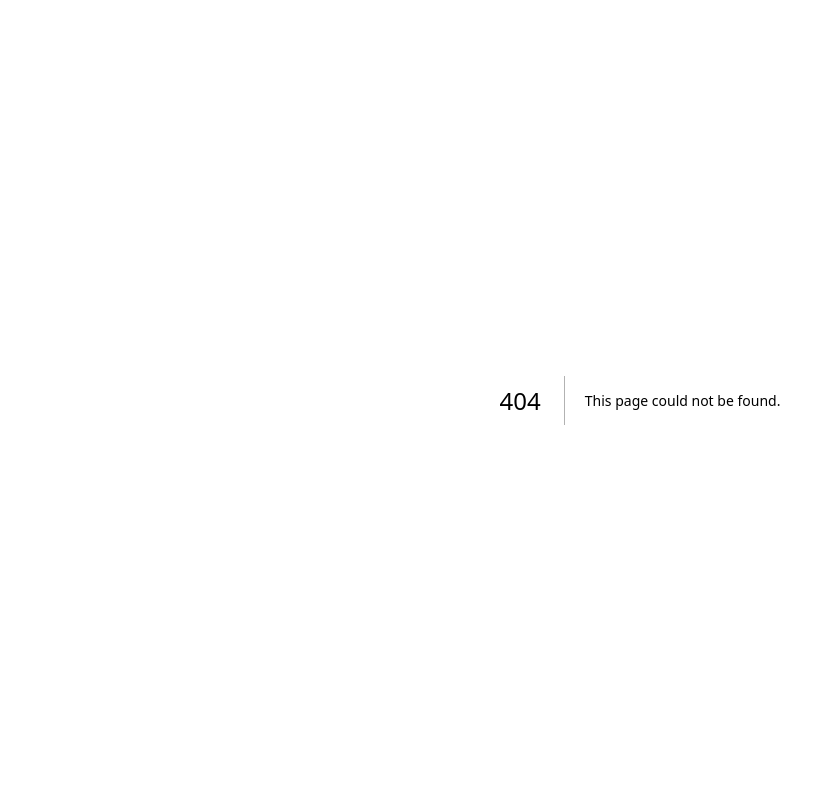
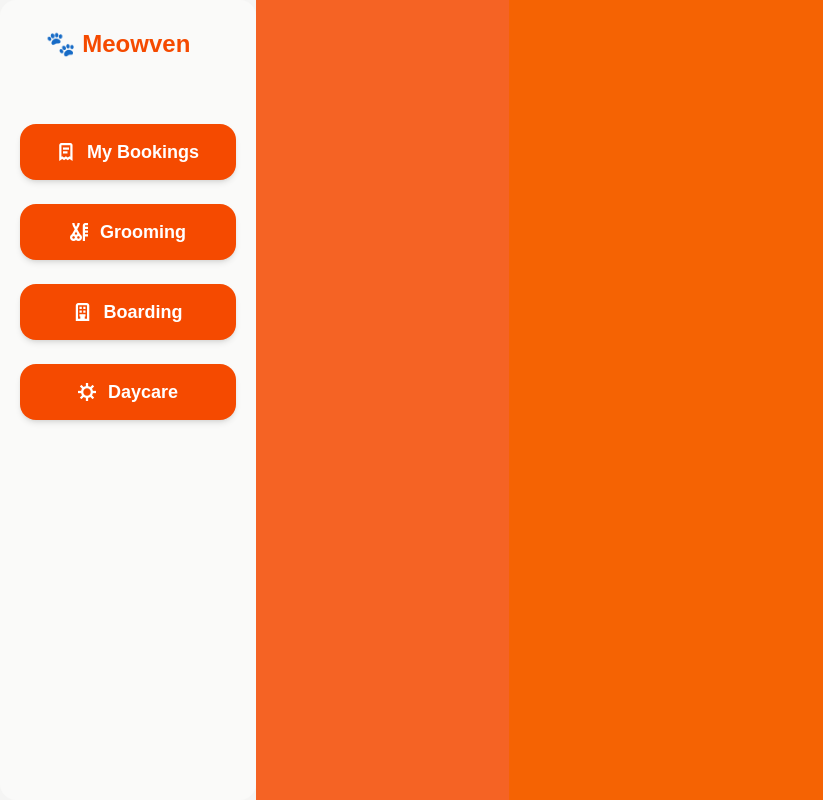
Before and after one commit to Harris-Codes/meowven-hotel, a Next.js app: page /dashboard in a window 1280 px wide. Before the commit this address had no page. Shown: the whole page, without its empty margins (0-823 px from the left). Built offline with nearby package versions, Linux system fonts and the light colour scheme.

Commit message:
created and reorganize dashboard into nested routes and shared layout

```diff
--- /dev/null
+++ b/app/(user)/dashboard/layout.tsx
@@ -0,0 +1,19 @@
+import Sidebar from "@/components/Sidebar";
+
+export default function DashboardLayout({
+  children,
+}: {
+  children: React.ReactNode;
+}) {
+  return (
+    <div className="flex min-h-screen bg-stone-100">
+      {/* 1. The Sidebar stays fixed on the left */}
+      <Sidebar />
+
+      {/* 2. The dynamic content (Grooming, Daycare, etc.) goes on the right */}
+      <main className="flex-1 overflow-y-auto">
+        {children}
+      </main>
+    </div>
+  );
+}
--- /dev/null
+++ b/app/(user)/dashboard/page.tsx
@@ -0,0 +1,9 @@
+
+
+export default function dashboard() {
+  return (
+    <div className="w-full h-screen bg-orange-600/85">
+
+    </div>
+  )
+}
--- a/app/globals.css
+++ b/app/globals.css
@@ -1,4 +1,6 @@
+@import url('https://cdn-uicons.flaticon.com/2.1.0/uicons-bold-straight/css/uicons-bold-straight.css');
 @import "tailwindcss";
+
 html {
   scroll-behavior: smooth;
 }
--- /dev/null
+++ b/components/Sidebar.tsx
@@ -0,0 +1,32 @@
+import Link from "next/link";
+export default function Sidebar() {
+  const navLinks = [
+    { name: "My Bookings", href: "#", icon: "fi-bs-receipt" },
+    { name: "Grooming", href: "#", icon: "fi-bs-barber-shop" },
+    { name: "Boarding", href: "#", icon: "fi-bs-hotel" },
+    { name: "Daycare", href: "#", icon: "fi-bs-sun" },
+  ];
+  return (
+    <nav className="sticky top-0 left-0 x h-screen w-64 bg-stone-50 flex flex-col items-center gap-6 p-5 rounded-2xl">
+      <div className="mt-2 mr-5 text-2xl font-bold text-orange-600">
+        🐾 Meowven
+      </div>
+      <div className="w-full flex flex-col items-center gap-6 mt-10">
+        {navLinks.map((link) => (
+          <Link
+            key={link.name}
+            href={link.href}
+            /* Added 'gap-3' to separate icon from text */
+            className="flex items-center justify-center rounded-2xl bg-orange-600 h-14 w-full text-white hover:bg-orange-700 transition text-lg font-bold shadow-md gap-3"
+          >
+            {/* Notice 'fi-bs' added here to match your Bold Straight import */}
+            <i
+              className={`fi ${link.icon} flex items-center justify-center`}
+            ></i>
+            <span>{link.name}</span>
+          </Link>
+        ))}
+      </div>
+    </nav>
+  );
+}
```
Also changed, not shown: app/(user)/dashboard/boarding/page.tsx (added), app/(user)/dashboard/daycare/page.tsx (added), app/(user)/dashboard/grooming/page.tsx (added).
